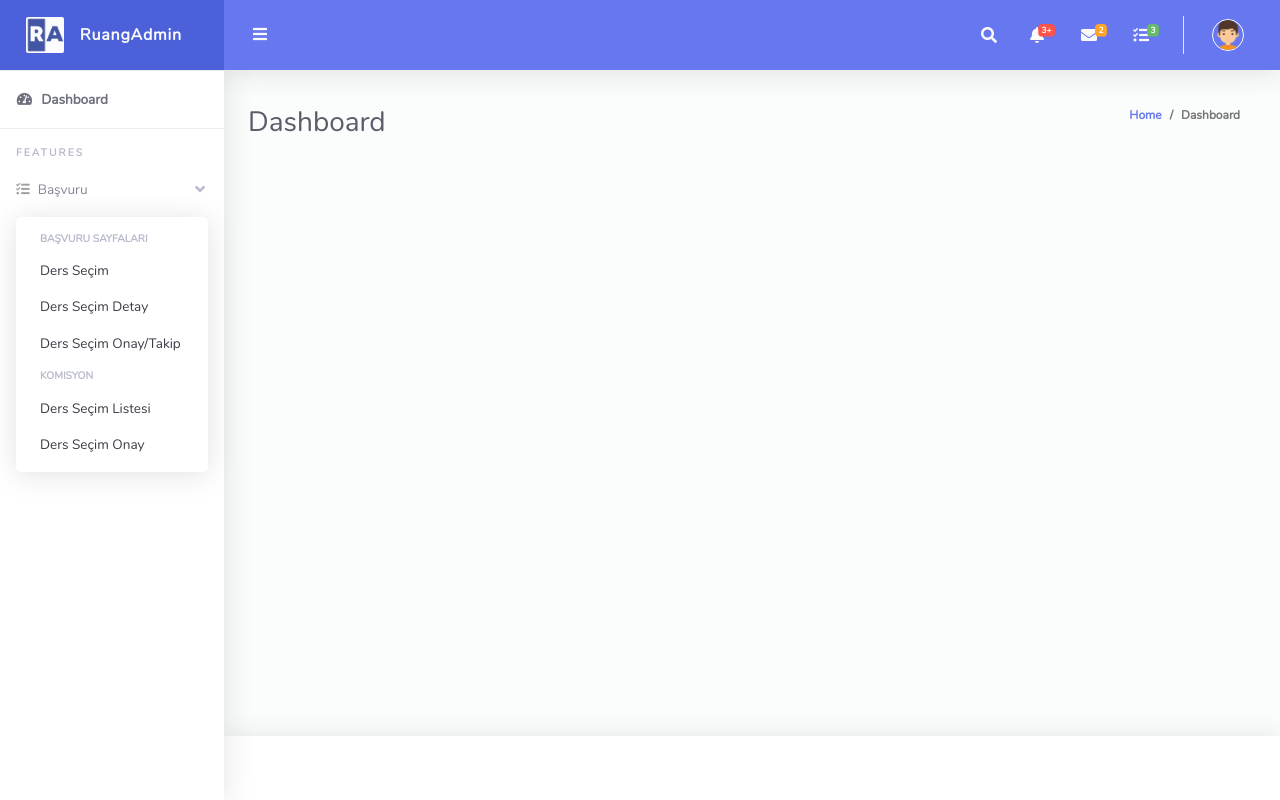
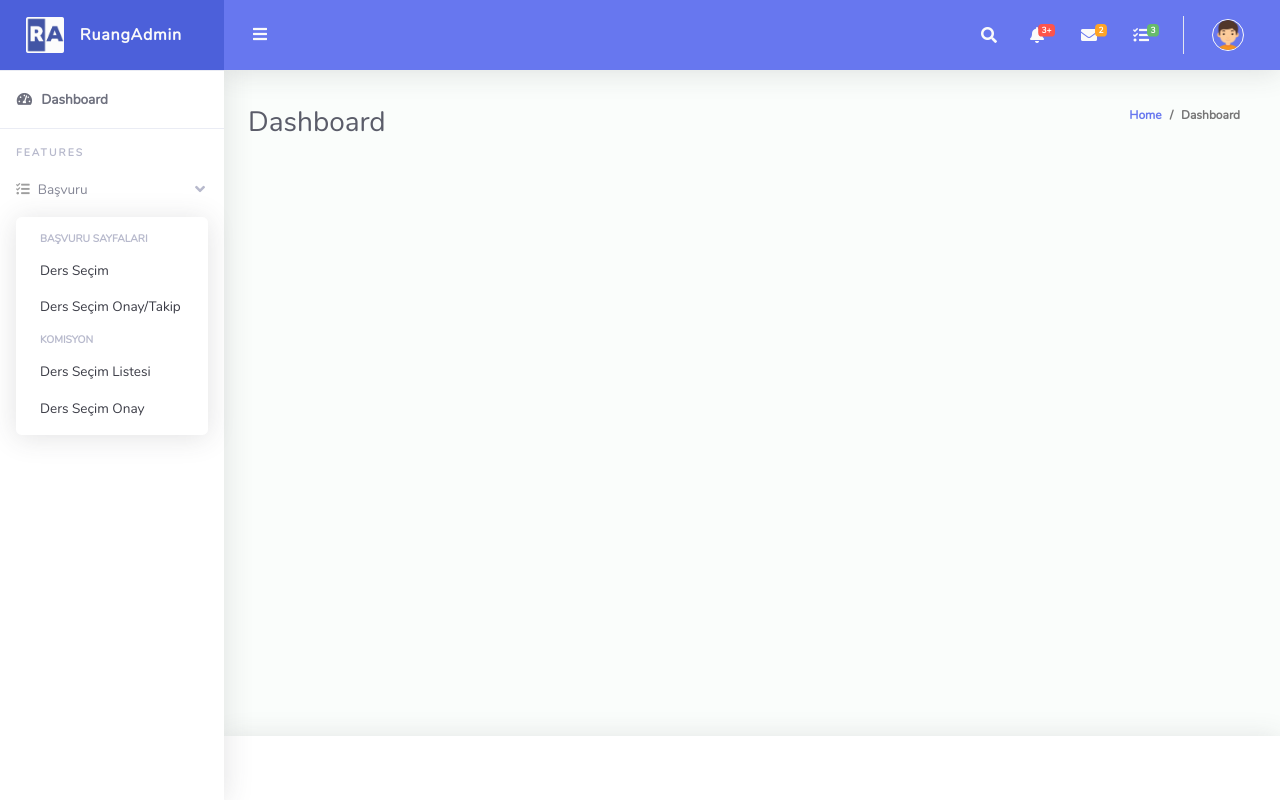
Before and after one commit to ZekDaniels/AdaptationApp, a Django app: page / in a window 1280 px wide, after a click on "Başvuru". Run offline with Django 3.2, Linux system fonts and the light colour scheme; the visitor is signed in with stand-in values (Sample User, id 1); parts of the project's set-up code (start-up, migrations or seed data) failed here and were passed over; some libraries are stand-ins or nearby versions.

```diff
--- a/templates/components/sidebar.html
+++ b/templates/components/sidebar.html
@@ -30,11 +30,11 @@
                 <h6 class="collapse-header">Başvuru Sayfaları</h6>
 
                 <a class="collapse-item" href=" {% url 'adaptation:adaptation_create' %}">Ders Seçim</a>
-                <a class="collapse-item" href="buttons.html">Ders Seçim Detay</a>
-                <a class="collapse-item" href="buttons.html">Ders Seçim Onay/Takip</a>
+                <!-- <a class="collapse-item" href="buttons.html">Ders Seçim Detay</a> -->
+                <a class="collapse-item" href="#">Ders Seçim Onay/Takip</a>
                 <h6 class="collapse-header">Komisyon</h6>
-                <a class="collapse-item" href="alerts.html">Ders Seçim Listesi</a>
-                <a class="collapse-item" href="alerts.html">Ders Seçim Onay</a>
+                <a class="collapse-item" href="#">Ders Seçim Listesi</a>
+                <a class="collapse-item" href="#">Ders Seçim Onay</a>
             </div>
         </div>
     </li>
```
Also changed, not shown: templates/adaptation/adaptation_manage.html (+20 -1 lines).
